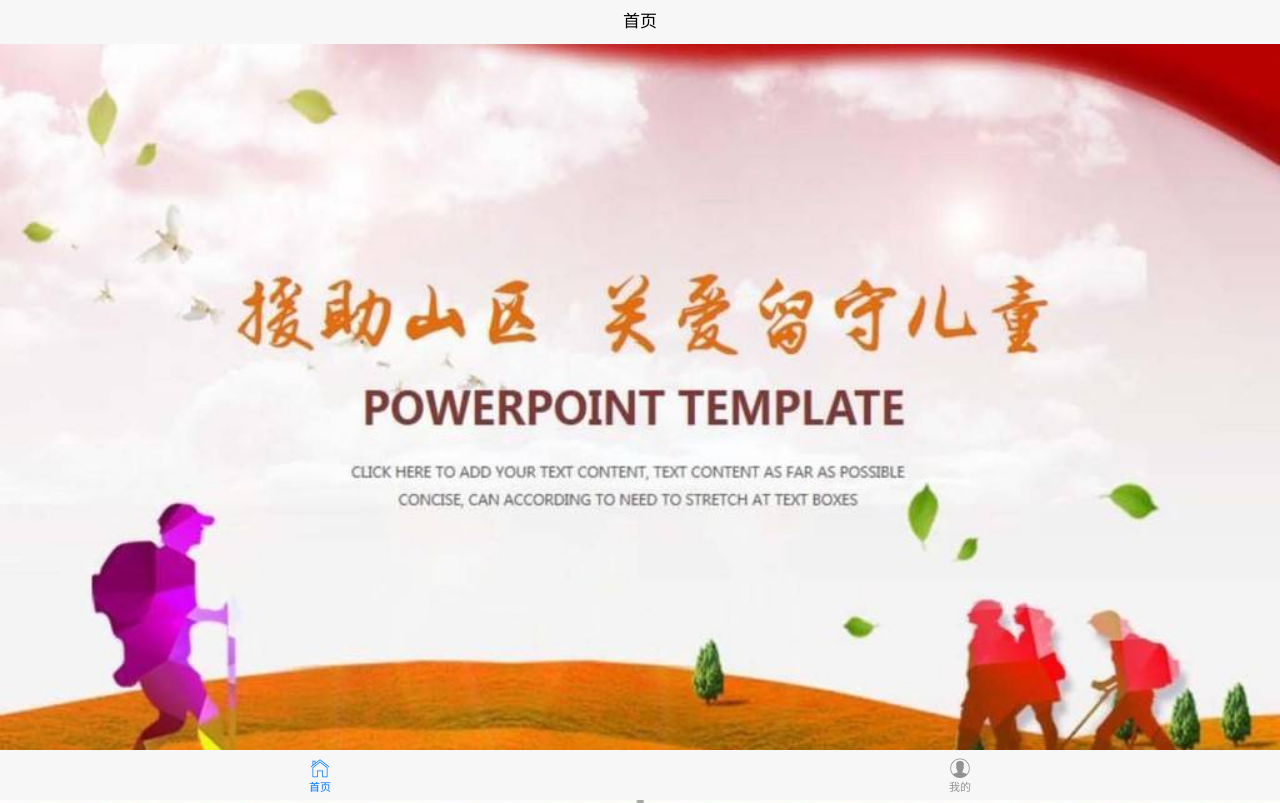
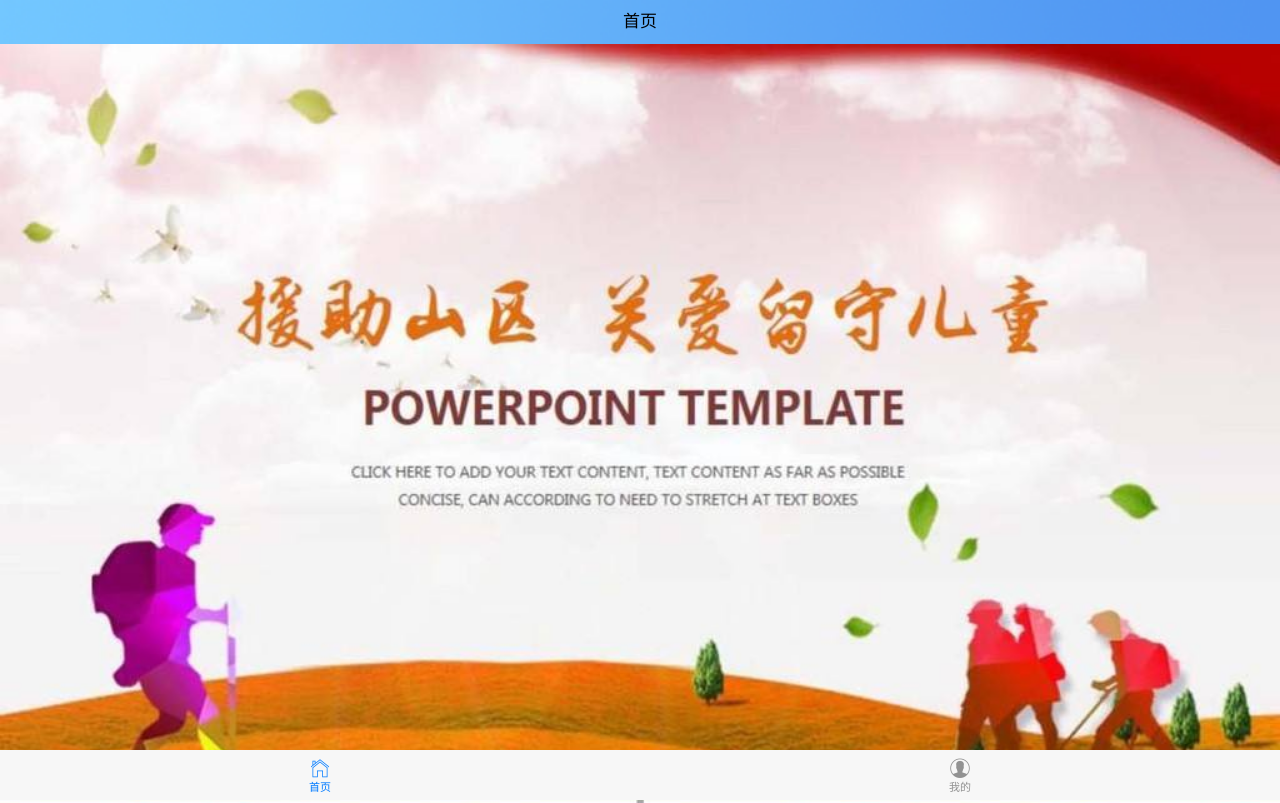
Before and after one commit to Lorenliuyj/glz, a plain HTML site: page love_trip/menu.html in a window 1280 px wide. Shown: the top 803 px of the page. Drawn offline with Linux system fonts and the light colour scheme.

```diff
--- a/love_trip/menu.html
+++ b/love_trip/menu.html
@@ -56,11 +56,17 @@
 			.mui-btn .mui-badge{background-color: #dd524d;}
 			.mui-scroll a{height: 40px;display: block;padding-top: 10px;padding-left: 10px;}
 			.mui-btn {width: 50px;height: 40px;line-height: 20px;padding-right: 0px;}
+			.nav {
+				font-size: 15px;
+				box-shadow: none;
+				background: url(images/nav.png) no-repeat;
+				background-size: cover;
+			}
 		</style>
 	</head>
 
 	<body>
-		<header class="mui-bar mui-bar-nav">
+		<header class="mui-bar mui-bar-nav nav">
 			<h1 class="mui-title">首页</h1>
 		</header>
 		<nav class="mui-bar mui-bar-tab">
```
